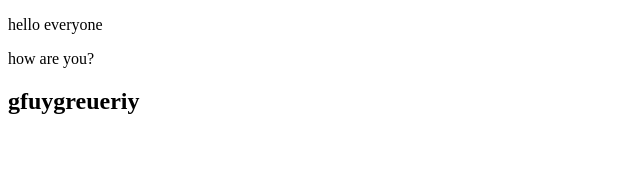
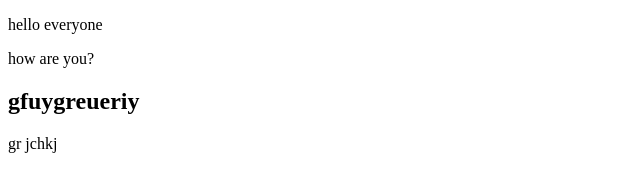
Before and after one commit to Bouzine-Rokaya/FIRST-PROJET, a plain HTML site: page index.html in a window 1280 px wide. Shown: the full height of the page, 0-640 px from the left. Drawn offline with Linux system fonts and the light colour scheme.

Commit message:
Update index.html

```diff
--- a/index.html
+++ b/index.html
@@ -9,6 +9,8 @@
     <p>hello everyone</p>
     <p>how are you?</p>
     <h2>gfuygreueriy</h2>
+    <p>gr
+    jchkj</p>
 
 </body>
 </html>
```
